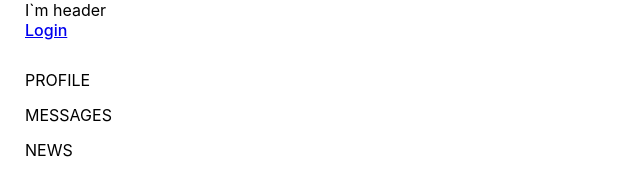
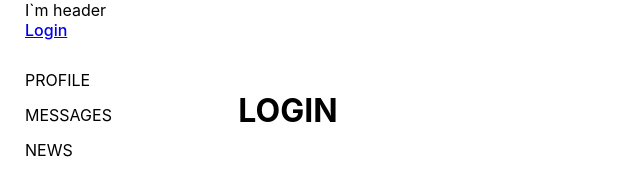
Before and after one commit to temjkn/react-src, a React (Create React App) app: page /login in a window 1280 px wide. Shown: the top 177 px of the page, without its empty margins (0-640 px from the left). Built offline with nearby package versions, Linux system fonts and the light colour scheme; no server answers.

Commit message:
redirect

```diff
--- a/src/App.js
+++ b/src/App.js
@@ -8,6 +8,7 @@ import DialogsContainer from './components/dialogs/DialogsContainer';
 import UsersContainer from './components/Friends/UsersContainer';
 import ProfileContainer from './components/profile/ProfileContainer';
 import HeaderContainer from './components/header/HeaderContainer';
+import Login from './components/login/Login';
 
 function App(props) {
   return (
@@ -28,7 +29,8 @@ function App(props) {
           <Route path="/users" render = { ()=>
             <UsersContainer />
           }/>
-          <Route path="/Setting" component={Setting}/>
+          <Route path="/setting" component={Setting}/>
+          <Route path="/login" component={Login}/>
         </div>
       </div>
     </BrowserRouter>
--- a/src/components/dialogs/Dialogs.js
+++ b/src/components/dialogs/Dialogs.js
@@ -2,6 +2,7 @@ import React from 'react';
 import classes from './Dialogs.module.css';
 import DialogItem from './DialogItem/DialogItem';
 import Message from './Message/Message';
+import { Redirect } from 'react-router-dom';
 
 function Dialogs(props){
     let dialogsElements = props.state.dialogsData.map(
@@ -25,6 +26,8 @@ function Dialogs(props){
         props.AddMessage() //вызываю функцию updateTextMessageActionCreator из dialogs-reducer.js,
     };                     //передаю её значения методу dispatch в файл state.js
 
+    if(!props.isAuth) return <Redirect to = 'login'/>
+
     return(
         <div className={classes.dialogs_wrap}>
             <div className={classes.dialogs}>
--- a/src/components/dialogs/DialogsContainer.js
+++ b/src/components/dialogs/DialogsContainer.js
@@ -32,7 +32,10 @@ import { connect } from 'react-redux';
 //     );
 // }
 
-let mapStateToProps = (state) => ({state : state.dialogsPage})
+let mapStateToProps = (state) => ({
+    state : state.dialogsPage,
+    isAuth: state.auth.isAuth
+})
 
 let mapDispatchToProps = (dispatch) => {
     return {
--- /dev/null
+++ b/src/components/login/Login.jsx
@@ -0,0 +1,7 @@
+import React from 'react';
+
+function Login(props){
+    return <h1>LOGIN</h1>
+}
+
+export default Login;
--- a/src/components/profile/ProfileContainer.js
+++ b/src/components/profile/ProfileContainer.js
@@ -4,7 +4,7 @@ import ProfileInfo from './profileInfo/ProfileInfo';
 import MyPostsContainer from './MyPosts/MyPostsContainer';
 import { getUserProfileThunk } from '../../redux/profile-reduser';
 import { connect } from 'react-redux';
-import { withRouter } from 'react-router-dom';
+import { Redirect, withRouter } from 'react-router-dom';
 
 class ProfileContainer extends React.Component{
     componentDidMount(){
@@ -21,6 +21,7 @@ class ProfileContainer extends React.Component{
     }
 
     render() {
+        if(!this.props.isAuth) return <Redirect to = 'login'/>
         return(
             <div>
                 <ProfileInfo {...this.props}/>
@@ -30,7 +31,10 @@ class ProfileContainer extends React.Component{
     }
 }
 
-let mapStateToProps = (state) => ({profile: state.profilePage.profile})
+let mapStateToProps = (state) => ({
+    profile: state.profilePage.profile,
+    isAuth: state.auth.isAuth
+})
 let WithUrlDataContainerComponent = withRouter(ProfileContainer)
 
 export default connect(mapStateToProps, {getUserProfileThunk})(WithUrlDataContainerComponent);
--- a/src/components/setting/Setting.js
+++ b/src/components/setting/Setting.js
@@ -1,11 +1,19 @@
 import React from 'react';
+import { connect } from 'react-redux';
+import { Redirect } from 'react-router-dom';
 // import classes from './Setting.module.css';
 
-function Setting(){
+function Setting(props){
+    if(!props.isAuth) return <Redirect to = 'login'/>
     return(
         <div>
             <span>Setting</span>
         </div>
     );
 }
-export default Setting;
+
+let mapStateToProps = (state) => ({
+    isAuth: state.auth.isAuth
+})
+
+export default connect(mapStateToProps)(Setting);
```
